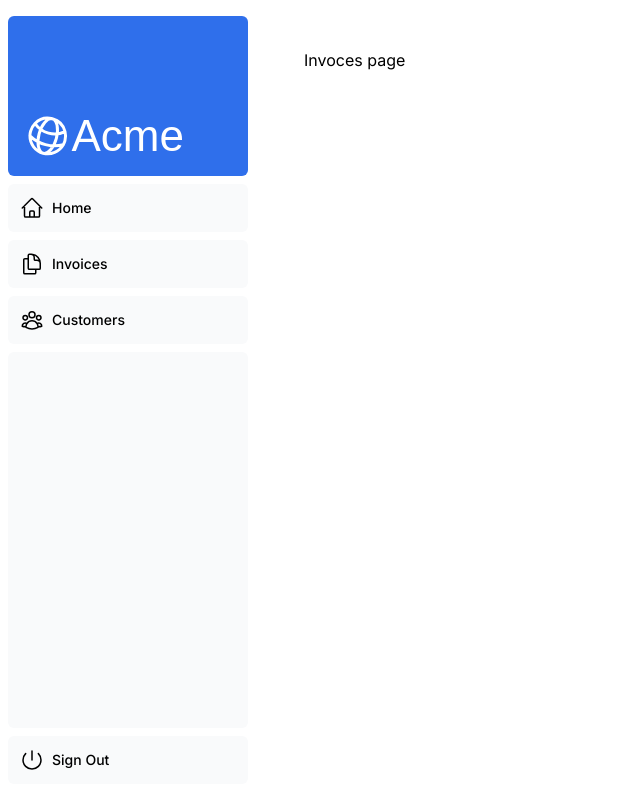
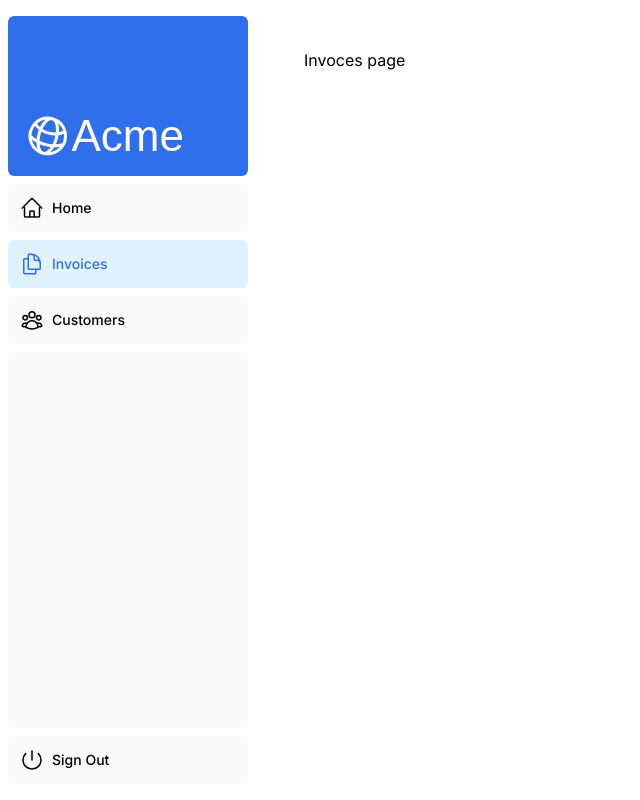
Before and after one commit to furkan-developer/tutorial-nextjs-dashboard, a Next.js app: page /dashboard/invoices in a window 1280 px wide. Shown: the whole page, without its empty margins (0-640 px from the left). Built offline with nearby package versions, Linux system fonts and the light colour scheme; a web font is replaced by a local one.

Commit message:
refactor: Add next/link component in NavLinks components
- Replace the traditional use of the HTML <a> tag with next/link component
to optimize navigation between routes without reloading whole page.

```diff
--- a/app/ui/dashboard/nav-links.tsx
+++ b/app/ui/dashboard/nav-links.tsx
@@ -1,8 +1,13 @@
+'use client';
+
 import {
   UserGroupIcon,
   HomeIcon,
   DocumentDuplicateIcon,
 } from '@heroicons/react/24/outline';
+import clsx from 'clsx';
+import Link from "next/link";
+import { usePathname } from 'next/navigation';
 
 // Map of links to display in the side navigation.
 // Depending on the size of the application, this would be stored in a database.
@@ -17,19 +22,23 @@
 ];
 
 export default function NavLinks() {
+  const pathname = usePathname();
+
   return (
     <>
       {links.map((link) => {
         const LinkIcon = link.icon;
         return (
-          <a
+          <Link
             key={link.name}
             href={link.href}
-            className="flex h-[48px] grow items-center justify-center gap-2 rounded-md bg-gray-50 p-3 text-sm font-medium hover:bg-sky-100 hover:text-blue-600 md:flex-none md:justify-start md:p-2 md:px-3"
+            className={clsx(
+              'flex h-[48px] grow items-center justify-center gap-2 rounded-md bg-gray-50 p-3 text-sm font-medium hover:bg-sky-100 hover:text-blue-600 md:flex-none md:justify-start md:p-2 md:px-3',
+              { 'bg-sky-100 text-blue-600': pathname === link.href, })}
           >
             <LinkIcon className="w-6" />
             <p className="hidden md:block">{link.name}</p>
-          </a>
+          </Link>
         );
       })}
     </>
```
